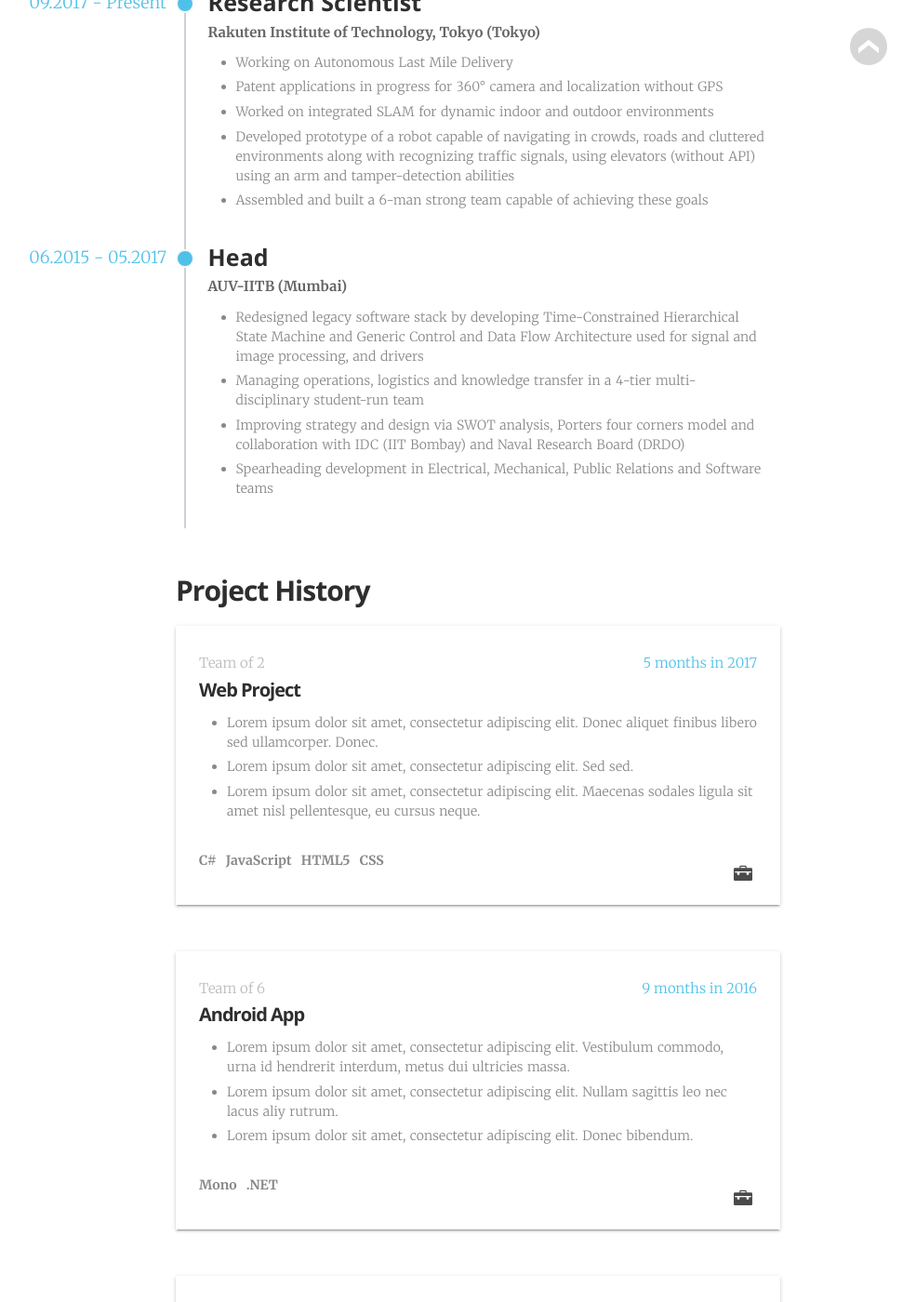
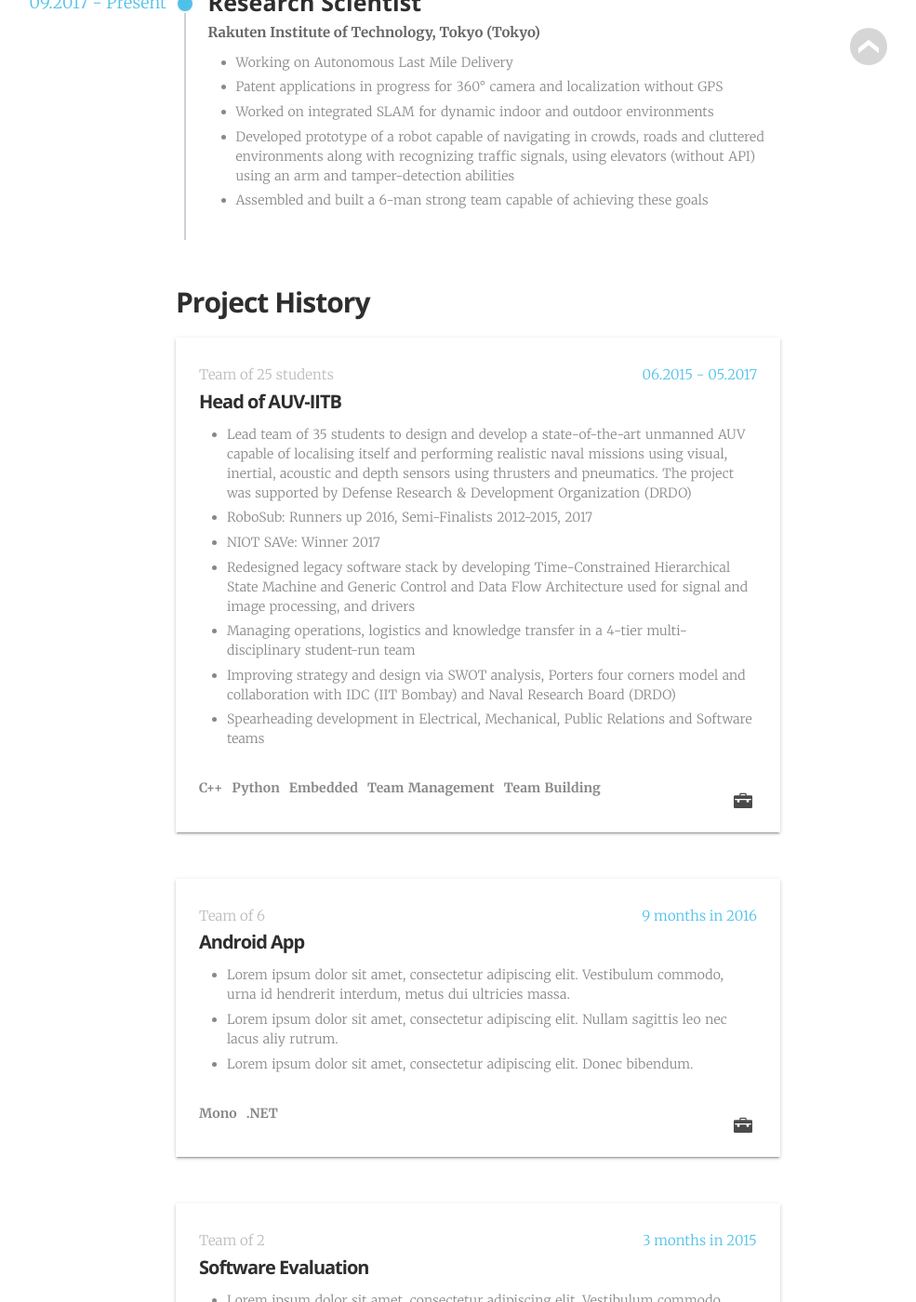
Before and after one commit to kunaltyagi/kunaltyagi.github.io, a Jekyll site: the page built from _pages/cv.html, in a window 1280 px wide and 1400 px high, scrolled down 1215 px. Shown: the whole window at 93% size, without its empty margins (126-1111 px from the left). Built offline with Jekyll 4.4.1, drawn with Linux system fonts in a browser that asks for light colours; some web fonts are replaced.

Commit message:
auv-iitb as proejct

```diff
--- a/_data/cv.yml
+++ b/_data/cv.yml
@@ -23,24 +23,19 @@ kunaltyagi:
             - "Worked on integrated SLAM for dynamic indoor and outdoor environments"
             - "Developed prototype of a robot capable of navigating in crowds, roads and cluttered environments along with recognizing traffic signals, using elevators (without API) using an arm and tamper-detection abilities"
             - "Assembled and built a 6-man strong team capable of achieving these goals"
+    projects:
         - time:             "06.2015 - 05.2017"
-          location:         "Mumbai"
-          company:          "AUV-IITB"
-          position:         "Head"
+          team:             "Team of 25 students"
+          title:            "Head of AUV-IITB"
+          technologies:     "C++, Python, Embedded, Team Management, Team Building"
           responsibilities:
+            - "Lead team of 35 students to design and develop a state-of-the-art unmanned AUV capable of localising itself and performing realistic naval missions using visual, inertial, acoustic and depth sensors using thrusters and pneumatics. The project was supported by Defense Research & Development Organization (DRDO)"
+            - "RoboSub: Runners up 2016, Semi-Finalists 2012-2015, 2017"
+            - "NIOT SAVe: Winner 2017"
             - "Redesigned legacy software stack by developing Time-Constrained Hierarchical State Machine and Generic Control and Data Flow Architecture used for signal and image processing, and drivers"
             - "Managing operations, logistics and knowledge transfer in a 4-tier multi-disciplinary student-run team"
             - "Improving strategy and design via SWOT analysis, Porters four corners model and collaboration with IDC (IIT Bombay) and Naval Research Board (DRDO)"
             - "Spearheading development in Electrical, Mechanical, Public Relations and Software teams"
-    projects:
-        - time:             "5 months in 2017"
-          team:             "Team of 2"
-          title:            "Web Project"
-          technologies:     "C#, JavaScript, HTML5, CSS"
-          responsibilities:
-            - "Lorem ipsum dolor sit amet, consectetur adipiscing elit. Donec aliquet finibus libero sed ullamcorper. Donec."
-            - "Lorem ipsum dolor sit amet, consectetur adipiscing elit. Sed sed."
-            - "Lorem ipsum dolor sit amet, consectetur adipiscing elit. Maecenas sodales ligula sit amet nisl pellentesque, eu cursus neque."
         - time:             "9 months in 2016"
           team:             "Team of 6"
           title:            "Android App"
```
